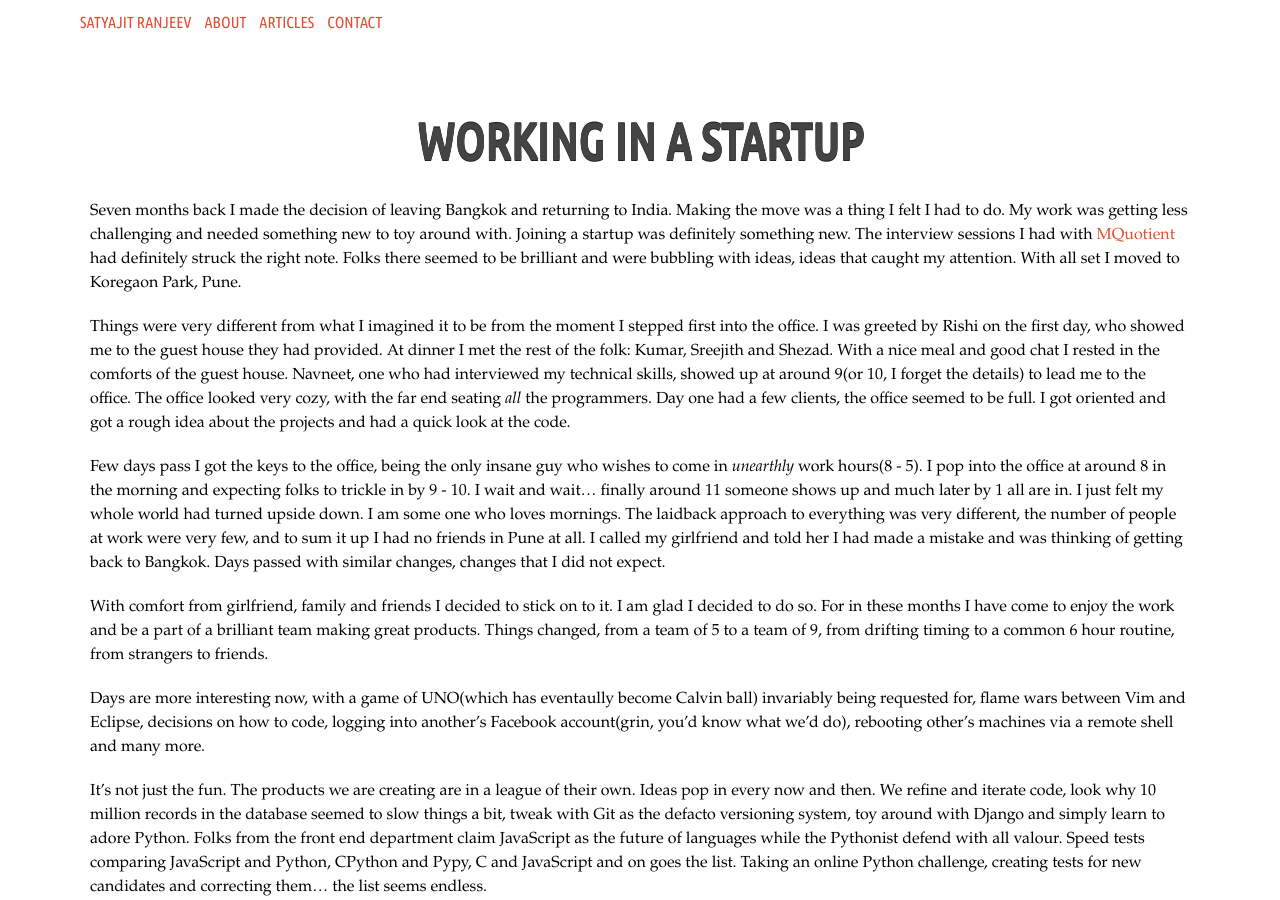
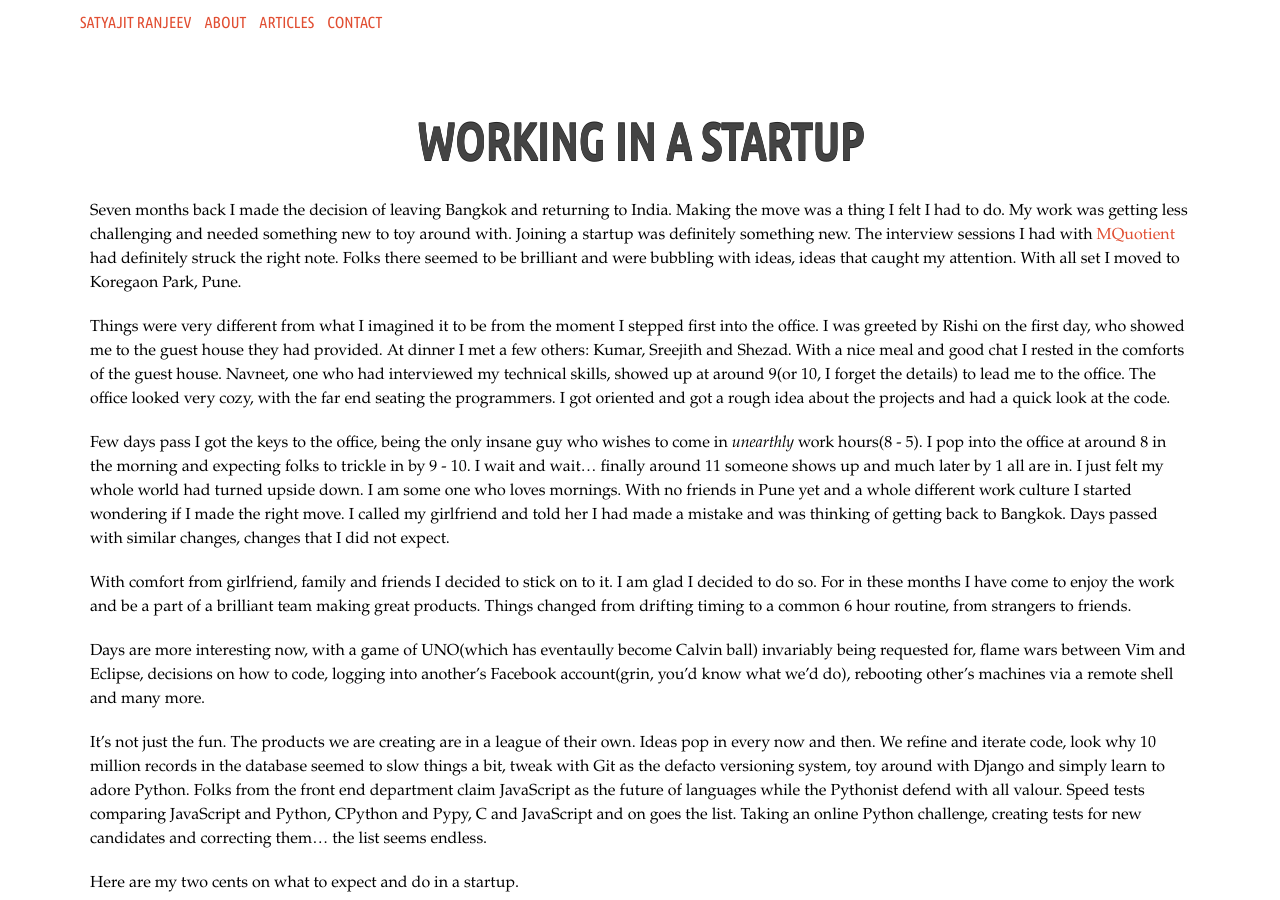
Before and after one commit to satran/satran.github.io, a Jekyll site: the page built from _posts/2012-04-10-working-in-a-startup.md, in a window 1280 px wide and 900 px high. Built offline with Jekyll 4.4.1, drawn with Linux system fonts in a browser that asks for light colours; comment, search, counter and statistics services are not loaded.

Commit message:
A few modifications.

```diff
--- a/_posts/2012-04-10-working-in-a-startup.md
+++ b/_posts/2012-04-10-working-in-a-startup.md
@@ -7,11 +7,11 @@ title: Working in a Startup
 Seven months back I made the decision of leaving Bangkok and returning to India. Making the move was a thing I felt I had to do. My work was getting less challenging and needed something new to toy around with. Joining a startup was definitely something new. The interview sessions I had with [MQuotient](http://www.mquotient.net) had definitely struck the right note. Folks there seemed to be brilliant and were bubbling with ideas, ideas that caught my attention. With all set I moved to Koregaon Park, Pune.
 
 
-Things were very different from what I imagined it to be from the moment I stepped first into the office. I was greeted by Rishi on the first day, who showed me to the guest house they had provided. At dinner I met the rest of the folk: Kumar, Sreejith and Shezad. With a nice meal and good chat I rested in the comforts of the guest house. Navneet, one who had interviewed my technical skills, showed up at around 9(or 10, I forget the details) to lead me to the office. The office looked very cozy, with the far end seating *all* the programmers. Day one had a few clients, the office seemed to be full. I got oriented and got a rough idea about the projects and had a quick look at the code.
+Things were very different from what I imagined it to be from the moment I stepped first into the office. I was greeted by Rishi on the first day, who showed me to the guest house they had provided. At dinner I met a few others: Kumar, Sreejith and Shezad. With a nice meal and good chat I rested in the comforts of the guest house. Navneet, one who had interviewed my technical skills, showed up at around 9(or 10, I forget the details) to lead me to the office. The office looked very cozy, with the far end seating the programmers. I got oriented and got a rough idea about the projects and had a quick look at the code.
 
-Few days pass I got the keys to the office, being the only insane guy who wishes to come in *unearthly* work hours(8 - 5). I pop into the office at around 8 in the morning and expecting folks to trickle in by 9 - 10. I wait and wait... finally around 11 someone shows up and much later by 1 all are in. I just felt my whole world had turned upside down. I am some one who loves mornings. The laidback approach to everything was very different, the number of people at work were very few, and to sum it up I had no friends in Pune at all. I called my girlfriend and told her I had made a mistake and was thinking of getting back to Bangkok. Days passed with similar changes, changes that I did not expect.
+Few days pass I got the keys to the office, being the only insane guy who wishes to come in *unearthly* work hours(8 - 5). I pop into the office at around 8 in the morning and expecting folks to trickle in by 9 - 10. I wait and wait... finally around 11 someone shows up and much later by 1 all are in. I just felt my whole world had turned upside down. I am some one who loves mornings. With no friends in Pune yet and a whole different work culture I started wondering if I made the right move. I called my girlfriend and told her I had made a mistake and was thinking of getting back to Bangkok. Days passed with similar changes, changes that I did not expect.
 
-With comfort from girlfriend, family and friends I decided to stick on to it. I am glad I decided to do so. For in these months I have come to enjoy the work and be a part of a brilliant team making great products. Things changed, from a team of 5 to a team of 9, from drifting timing to a common 6 hour routine, from strangers to friends.
+With comfort from girlfriend, family and friends I decided to stick on to it. I am glad I decided to do so. For in these months I have come to enjoy the work and be a part of a brilliant team making great products. Things changed from drifting timing to a common 6 hour routine, from strangers to friends.
 
 Days are more interesting now, with a game of UNO(which has eventaully become Calvin ball) invariably being requested for, flame wars between Vim and Eclipse, decisions on how to code, logging into another's Facebook account(grin, you'd know what we'd do), rebooting other's machines via a remote shell and many more.
 
```
